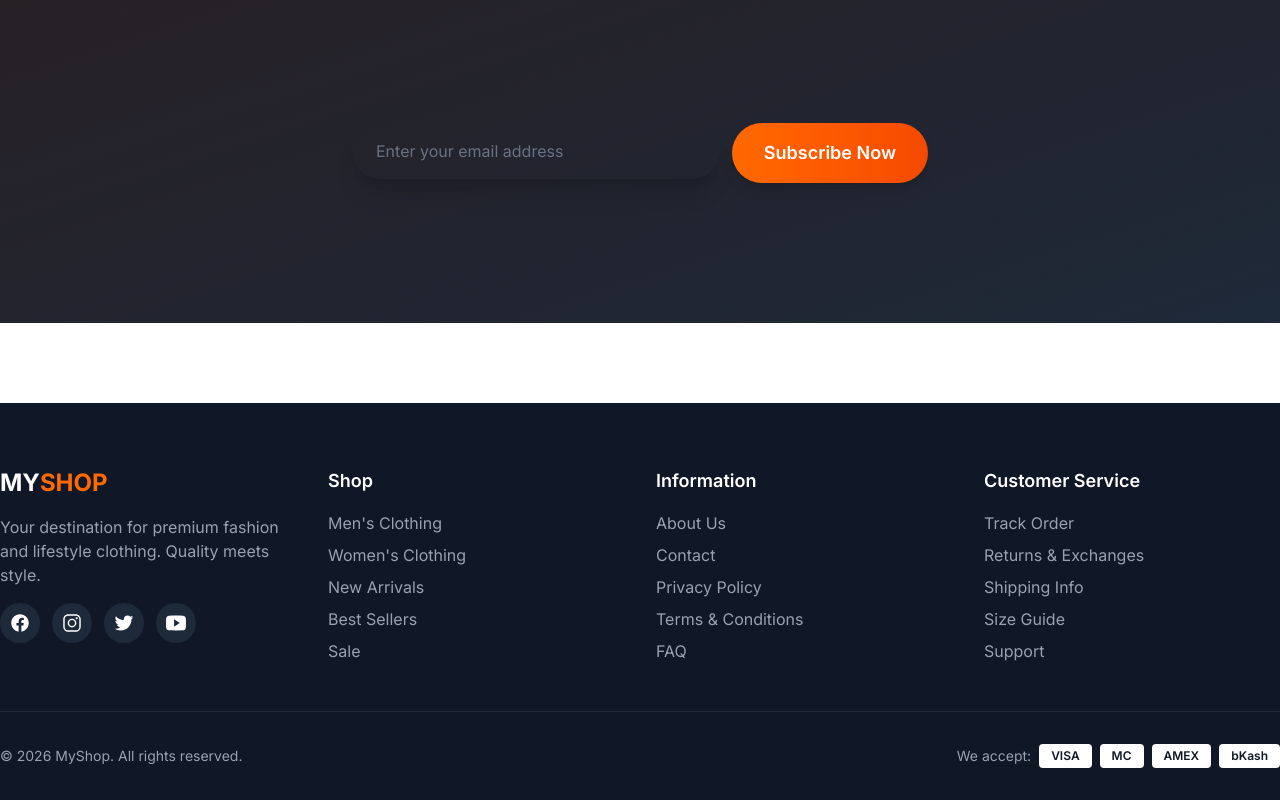
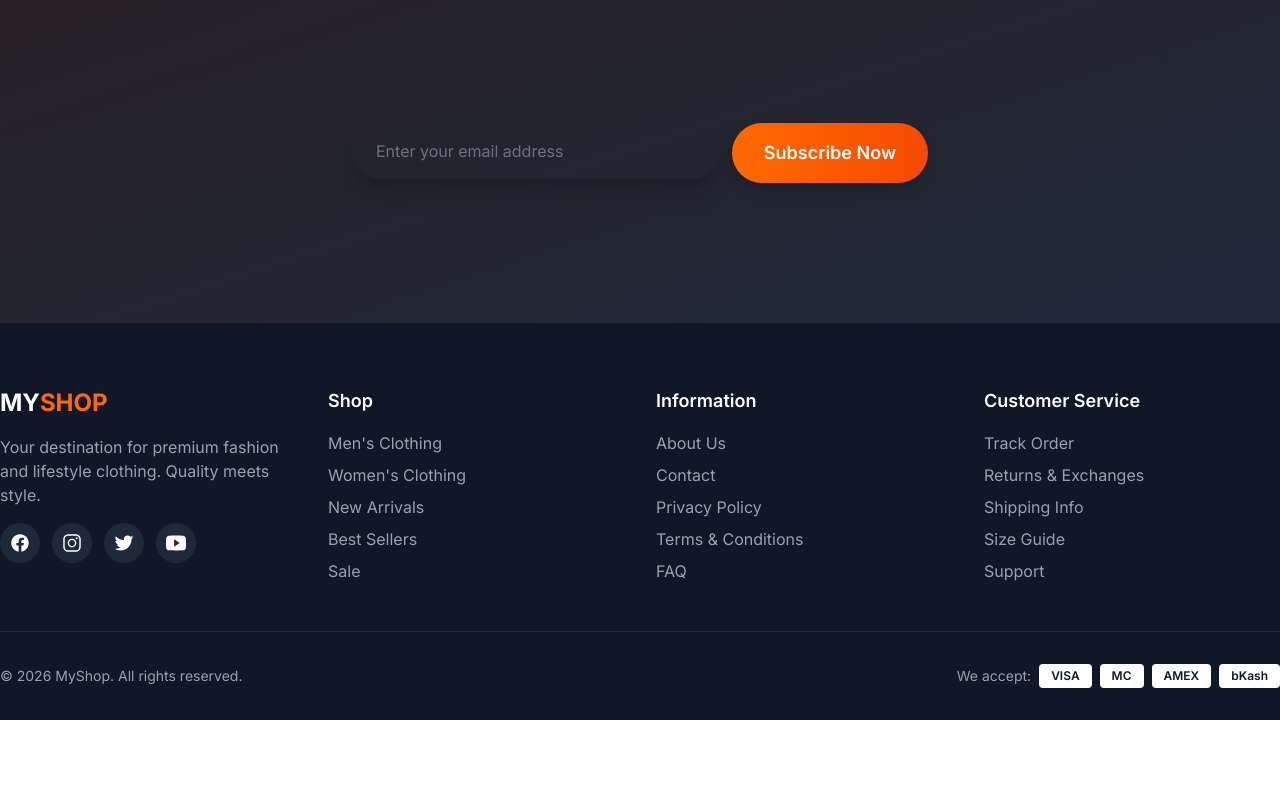
Before and after one commit to MdArefineAhamedJoy/my-e-commerce, a Next.js app: page / in a window 1280 px wide. Shown: the part 3940-4740 px from the top of the page. After the commit the page ends 4660 px from the top, so only its background shows below. Built offline with nearby package versions, Linux system fonts and the light colour scheme.

Commit message:
update ui

```diff
--- a/src/app/cart/page.tsx
+++ b/src/app/cart/page.tsx
@@ -20,7 +20,8 @@
   const [mounted, setMounted] = useState(false);
 
   useEffect(() => {
-    setMounted(true);
+    const frame = requestAnimationFrame(() => setMounted(true));
+    return () => cancelAnimationFrame(frame);
   }, []);
 
   const subtotal = cart.reduce(
--- a/src/components/layout/Footer.tsx
+++ b/src/components/layout/Footer.tsx
@@ -9,7 +9,7 @@
 
 const Footer: React.FC = () => {
   return (
-    <footer className="bg-gray-900 text-white pt-16 pb-8 mt-20">
+    <footer className="bg-gray-900 text-white pt-16 pb-8">
       <div className="container">
         <div className="grid grid-cols-1 md:grid-cols-2 lg:grid-cols-4 gap-8 mb-12">
           {/* Brand Info */}
```
